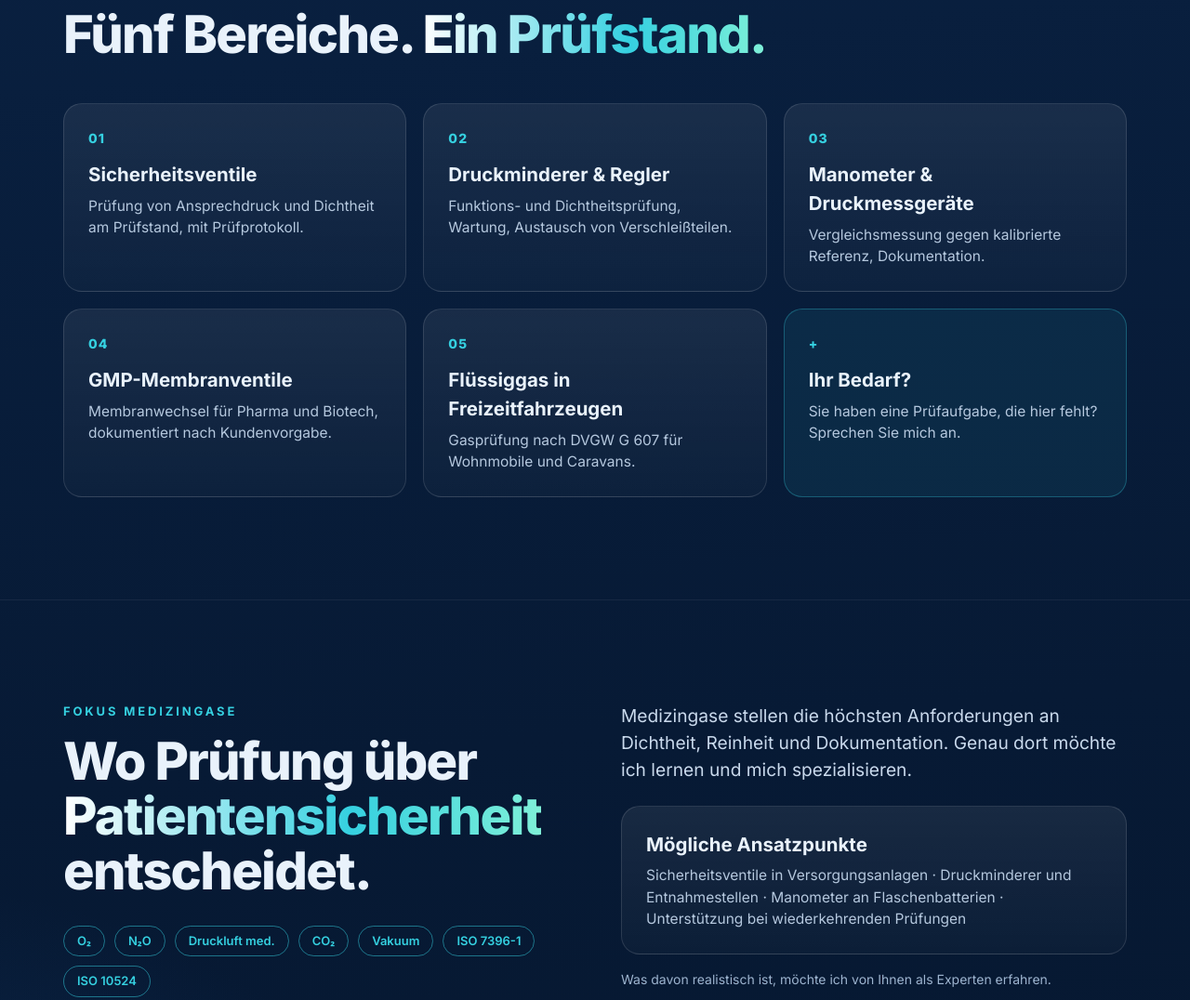
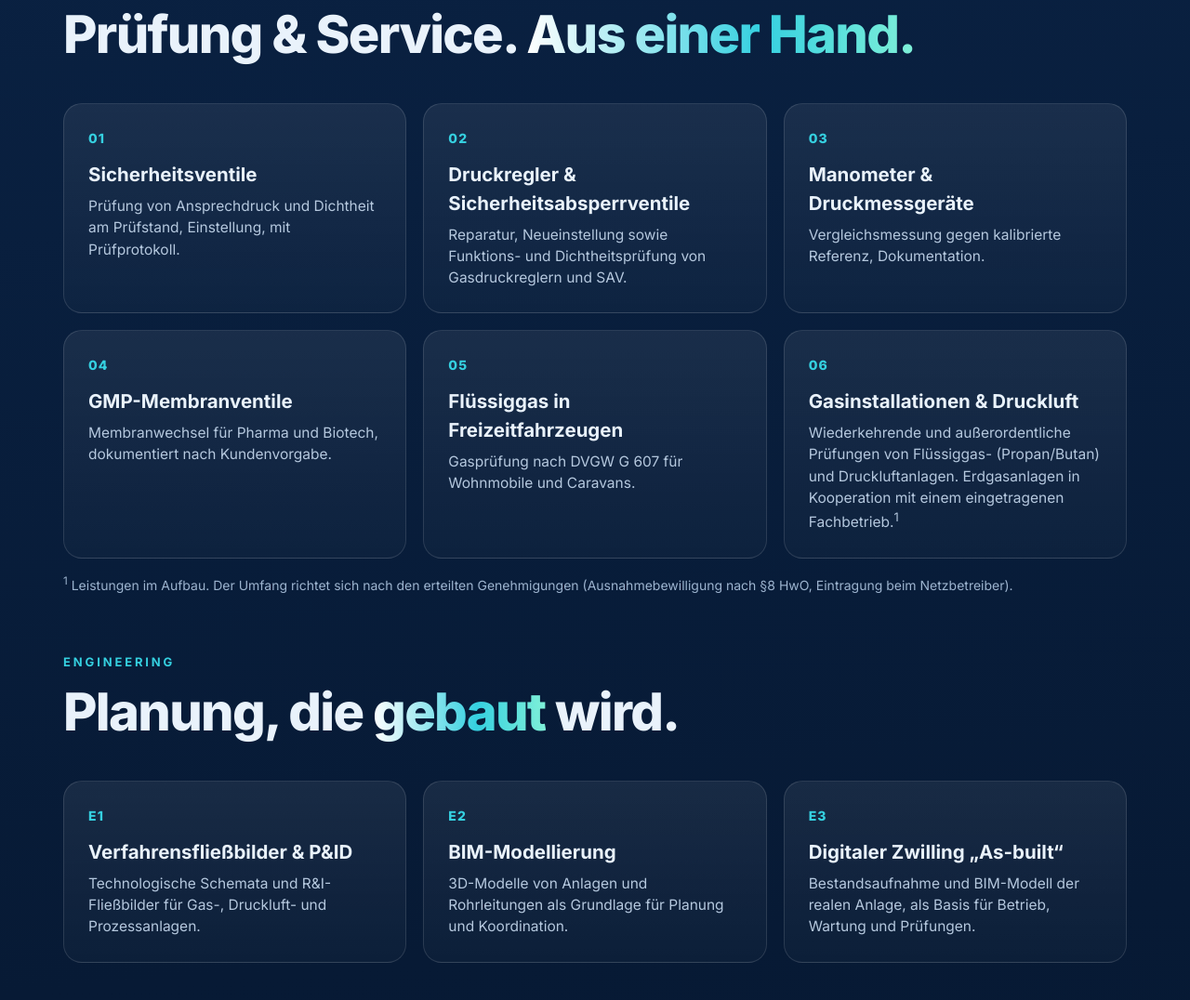
Before and after one commit to markojovicin/fluidhafen, a plain HTML site: page index.html in a window 1280 px wide. Shown: the part 1559-2635 px from the top of the page at 93% size. Drawn offline with Linux system fonts and the light colour scheme.

Commit message:
Add regulator/SAV, gas installation and engineering services
Co-Authored-By: Claude Opus 5.5 <noreply@anthropic.com>
Claude-Session: https://claude.ai/code/session_01QjMWsof7jZq3tD7u4Yfmk5

```diff
--- a/index.html
+++ b/index.html
@@ -84,7 +84,7 @@ footer .wrap{display:flex;flex-wrap:wrap;justify-content:space-between;gap:12px}
 </style></head><body>
 
 <nav><div class="wrap"><a href="#top"><img src="logo_white.png" alt="TechHafen FluidLab"></a>
-<div class="links"><a href="#idee">Idee</a><a href="#leistungen">Leistungen</a><a href="#medizingase">Medizingase</a><a href="#team">Team</a><a href="#fragen">Fragen</a></div>
+<div class="links"><a href="#idee">Idee</a><a href="#leistungen">Leistungen</a><a href="#engineering">Engineering</a><a href="#medizingase">Medizingase</a><a href="#team">Team</a><a href="#fragen">Fragen</a></div>
 <a class="btn" href="#kontakt">Kontakt</a></div></nav>
 
 <header class="hero" id="top"><div class="wrap">
@@ -115,14 +115,21 @@ footer .wrap{display:flex;flex-wrap:wrap;justify-content:space-between;gap:12px}
 </div></div></section>
 
 <section id="leistungen"><div class="wrap">
-<div class="kicker">Geplantes Portfolio</div><h2>Fünf Bereiche. <span class="grad">Ein Prüfstand.</span></h2>
+<div class="kicker">Geplantes Portfolio</div><h2>Prüfung &amp; Service. <span class="grad">Aus einer Hand.</span></h2>
 <div class="grid g3">
-<div class="card"><div class="ix">01</div><h3>Sicherheitsventile</h3><p>Prüfung von Ansprechdruck und Dichtheit am Prüfstand, mit Prüfprotokoll.</p></div>
-<div class="card"><div class="ix">02</div><h3>Druckminderer &amp; Regler</h3><p>Funktions- und Dichtheitsprüfung, Wartung, Austausch von Verschleißteilen.</p></div>
+<div class="card"><div class="ix">01</div><h3>Sicherheitsventile</h3><p>Prüfung von Ansprechdruck und Dichtheit am Prüfstand, Einstellung, mit Prüfprotokoll.</p></div>
+<div class="card"><div class="ix">02</div><h3>Druckregler &amp; Sicherheitsabsperrventile</h3><p>Reparatur, Neueinstellung sowie Funktions- und Dichtheitsprüfung von Gasdruckreglern und SAV.</p></div>
 <div class="card"><div class="ix">03</div><h3>Manometer &amp; Druckmessgeräte</h3><p>Vergleichsmessung gegen kalibrierte Referenz, Dokumentation.</p></div>
 <div class="card"><div class="ix">04</div><h3>GMP-Membranventile</h3><p>Membranwechsel für Pharma und Biotech, dokumentiert nach Kundenvorgabe.</p></div>
 <div class="card"><div class="ix">05</div><h3>Flüssiggas in Freizeitfahrzeugen</h3><p>Gasprüfung nach DVGW G 607 für Wohnmobile und Caravans.</p></div>
-<div class="card" style="background:rgba(53,208,224,.08);border-color:rgba(53,208,224,.3)"><div class="ix">+</div><h3>Ihr Bedarf?</h3><p>Sie haben eine Prüfaufgabe, die hier fehlt? Sprechen Sie mich an.</p></div>
+<div class="card"><div class="ix">06</div><h3>Gasinstallationen &amp; Druckluft</h3><p>Wiederkehrende und außerordentliche Prüfungen von Flüssiggas- (Propan/Butan) und Druckluftanlagen. Erdgasanlagen in Kooperation mit einem eingetragenen Fachbetrieb.<sup>1</sup></p></div>
+</div>
+<p class="note"><sup>1</sup> Leistungen im Aufbau. Der Umfang richtet sich nach den erteilten Genehmigungen (Ausnahmebewilligung nach §8 HwO, Eintragung beim Netzbetreiber).</p>
+<div style="margin-top:64px" id="engineering"><div class="kicker">Engineering</div><h2>Planung, die <span class="grad">gebaut</span> wird.</h2></div>
+<div class="grid g3">
+<div class="card"><div class="ix">E1</div><h3>Verfahrensfließbilder &amp; P&amp;ID</h3><p>Technologische Schemata und R&amp;I-Fließbilder für Gas-, Druckluft- und Prozessanlagen.</p></div>
+<div class="card"><div class="ix">E2</div><h3>BIM-Modellierung</h3><p>3D-Modelle von Anlagen und Rohrleitungen als Grundlage für Planung und Koordination.</p></div>
+<div class="card"><div class="ix">E3</div><h3>Digitaler Zwilling „As-built“</h3><p>Bestandsaufnahme und BIM-Modell der realen Anlage, als Basis für Betrieb, Wartung und Prüfungen.</p></div>
 </div></div></section>
 
 <section id="medizingase"><div class="wrap"><div class="split">
```
Also changed, not shown: 1 other file.
